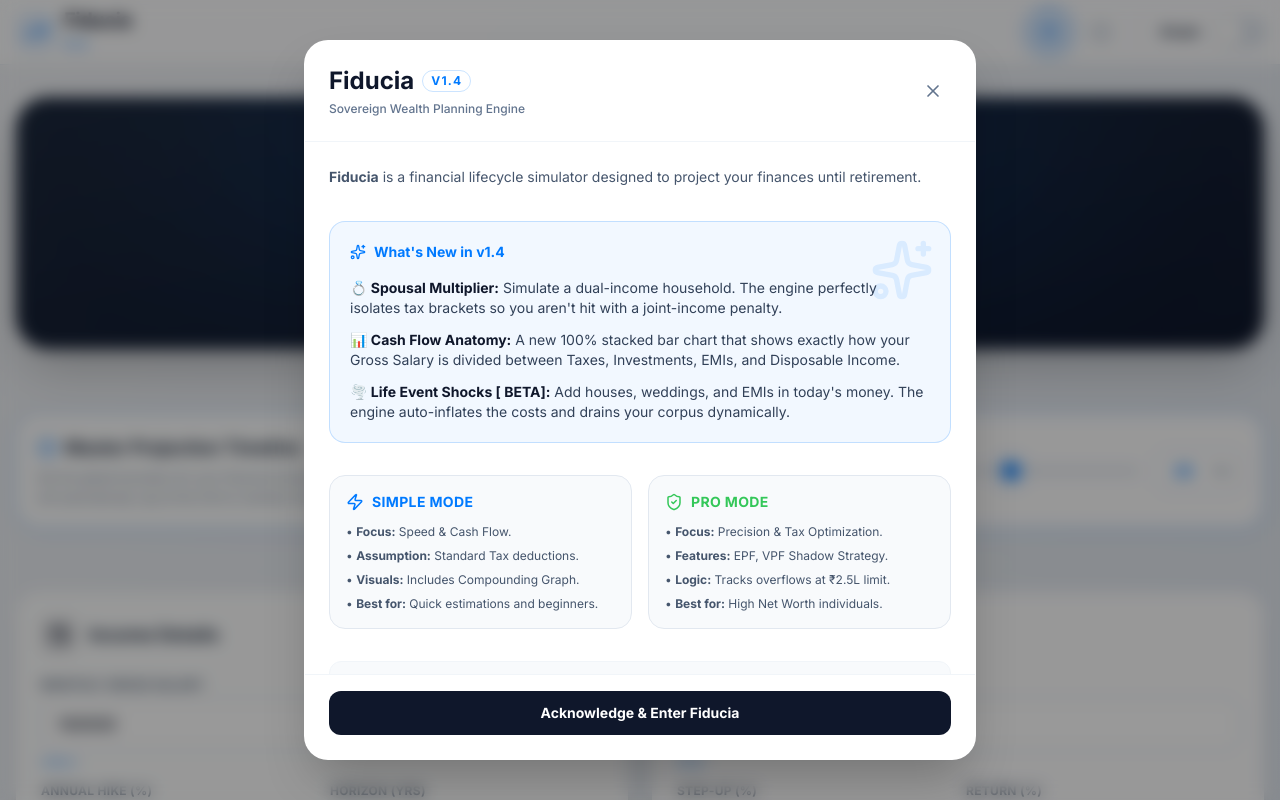
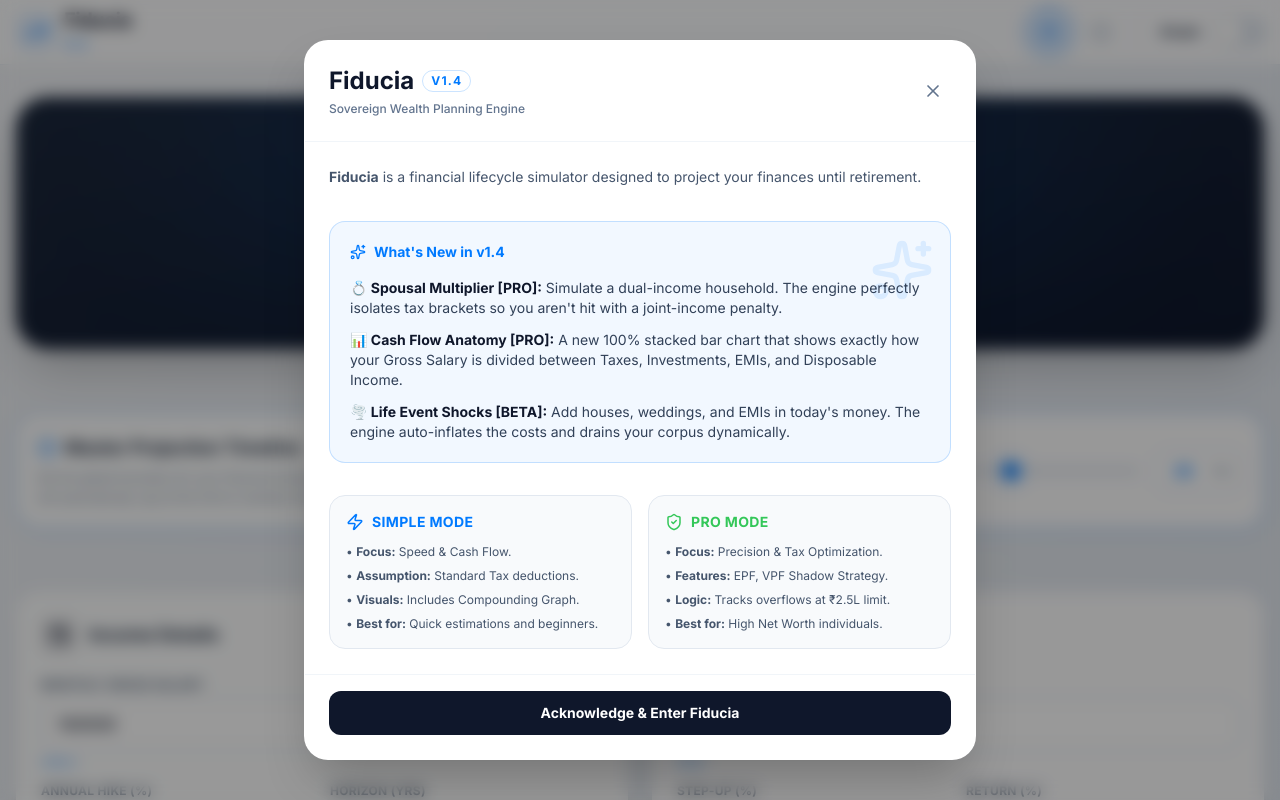
Before and after one commit to 0-Mark-Allen-0/fiducia-financial-tool, a React (Vite) app: page / in a window 1280 px wide. Shown: the top 800 px of the page. Built offline with nearby package versions, Linux system fonts and the light colour scheme.

Commit message:
Info-Modal Polish

```diff
--- a/src/components/shared/InfoModal.jsx
+++ b/src/components/shared/InfoModal.jsx
@@ -74,13 +74,13 @@
                     </h3>
                     <ul className="space-y-3 text-sm text-slate-700 dark:text-slate-300 relative z-10">
                         <li>
-                            <strong className="text-slate-900 dark:text-white">💍 Spousal Multiplier:</strong> Simulate a dual-income household. The engine perfectly isolates tax brackets so you aren't hit with a joint-income penalty.
+                            <strong className="text-slate-900 dark:text-white">💍 Spousal Multiplier [PRO]:</strong> Simulate a dual-income household. The engine perfectly isolates tax brackets so you aren't hit with a joint-income penalty.
                         </li>
                         <li>
-                            <strong className="text-slate-900 dark:text-white">📊 Cash Flow Anatomy:</strong> A new 100% stacked bar chart that shows exactly how your Gross Salary is divided between Taxes, Investments, EMIs, and Disposable Income.
+                            <strong className="text-slate-900 dark:text-white">📊 Cash Flow Anatomy [PRO]:</strong> A new 100% stacked bar chart that shows exactly how your Gross Salary is divided between Taxes, Investments, EMIs, and Disposable Income.
                         </li>
                         <li>
-                            <strong className="text-slate-900 dark:text-white">🌪️ Life Event Shocks [   BETA]:</strong> Add houses, weddings, and EMIs in today's money. The engine auto-inflates the costs and drains your corpus dynamically.
+                            <strong className="text-slate-900 dark:text-white">🌪️ Life Event Shocks [BETA]:</strong> Add houses, weddings, and EMIs in today's money. The engine auto-inflates the costs and drains your corpus dynamically.
                         </li>
                     </ul>
                 </section>
```
